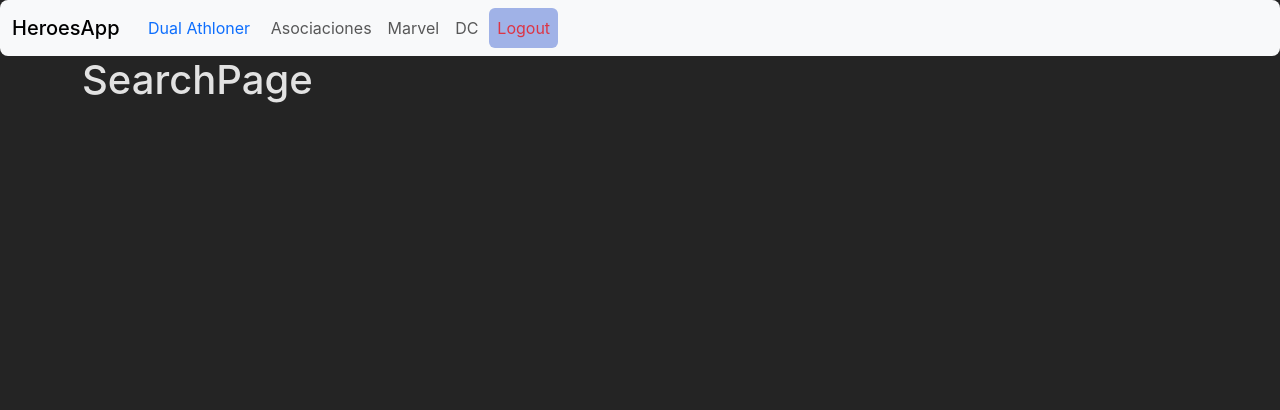
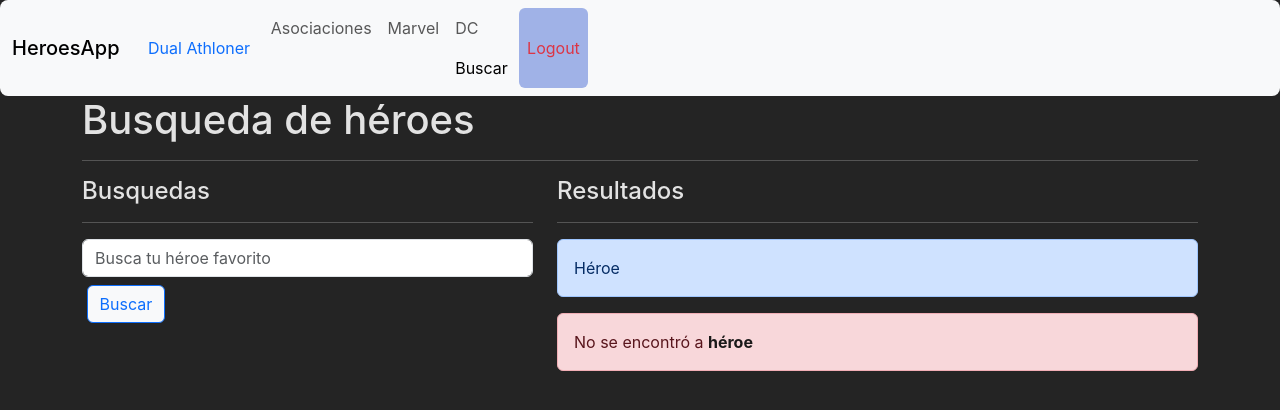
Before and after one commit to Lucasdxvid/HeroesApp, a React (Vite) app: page /search in a window 1280 px wide. Shown: the top 410 px of the page. Built offline with nearby package versions, Linux system fonts and the light colour scheme.

Commit message:
custom hook + search inicial

```diff
--- a/src/heroes/pages/SearchPage.jsx
+++ b/src/heroes/pages/SearchPage.jsx
@@ -1,5 +1,40 @@
+import { HeroCard } from "../components";
+
 export const SearchPage = () => {
   return (
-    <h1>SearchPage</h1>
-  )
-}
+    <>
+      <h1>Busqueda de héroes</h1>
+      <hr />
+      <div className="row">
+        <div className="col-5">
+          <h4>Busquedas</h4>
+          <hr />
+          <form>
+            <input
+              type="text"
+              placeholder="Busca tu héroe favorito"
+              name="searchText"
+              autoComplete="off"
+              className="form-control"
+            />
+            <button className="btn btn-outline-primary btn-light mt-2">
+              Buscar
+            </button>
+          </form>
+        </div>
+        <div className="col-7">
+          <h4>Resultados</h4>
+          <hr />
+
+          <div className="alert alert-primary">Héroe</div>
+
+          <div className="alert alert-danger">
+            No se encontró a <b className="pB">héroe</b>
+          </div>
+
+          {/* <HeroCard {..hero} /> */}
+        </div>
+      </div>
+    </>
+  );
+};
--- a/src/ui/components/Navbar.jsx
+++ b/src/ui/components/Navbar.jsx
@@ -60,6 +60,14 @@ export const Navbar = () => {
                 >
                   DC
                 </NavLink>
+                <NavLink
+                  className={({ isActive }) =>
+                    `nav-link ${isActive ? "active" : ""}`
+                  }
+                  to="/search"
+                >
+                  Buscar
+                </NavLink>
               </li>
               <button
                 className="nav-item nav-link btn btn-secondary text-danger btnLogout"
```
Also changed, not shown: src/hooks/useForm.js (added, +28 -0 lines).
